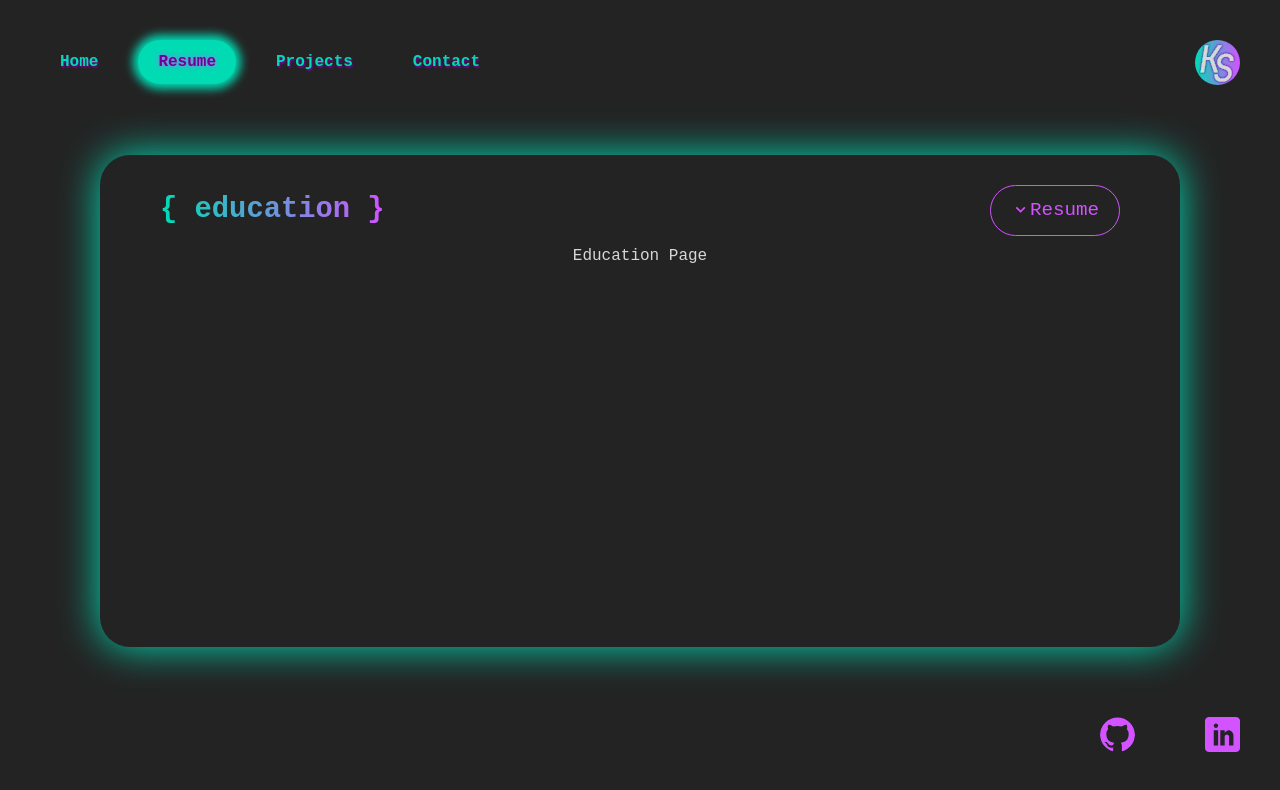
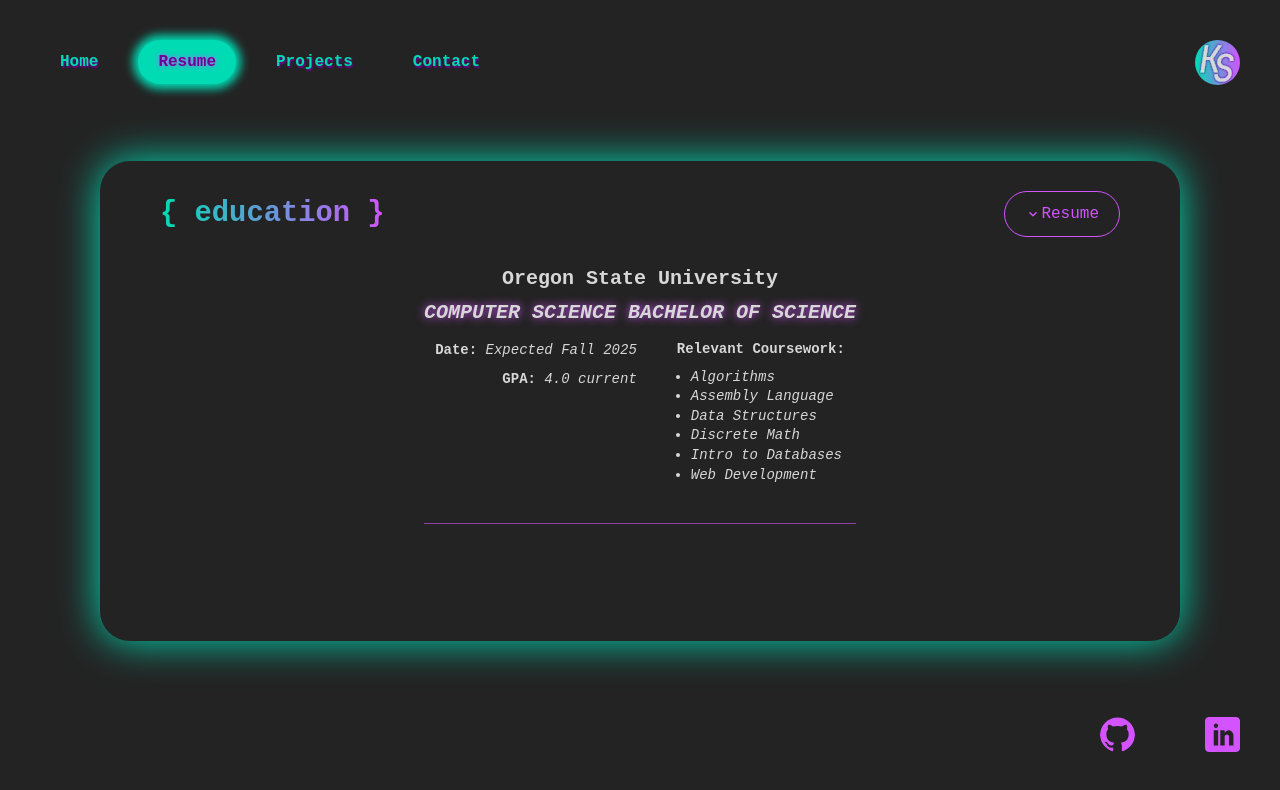
Before and after one commit to SandKat214/Portfolio-Resume, a React (Vite) app in the folder portfolio-site/: page /resume in a window 1280 px wide. Shown: the top 790 px of the page. Built offline with nearby package versions, Linux system fonts and the light colour scheme.

Commit message:
added education page functionality & styling

```diff
--- a/portfolio-site/src/components/Education.jsx
+++ b/portfolio-site/src/components/Education.jsx
@@ -1,8 +1,66 @@
-import { Text } from "@chakra-ui/react";
+/* eslint-disable react/prop-types */
+import {
+    Divider,
+    Flex,
+    Heading,
+    ListItem,
+    Text,
+    UnorderedList,
+    VStack
+} from "@chakra-ui/react";
 
-const Education = () => {
+const Education = ({ items }) => {
+
+    const stackItems = items.map((item, index) => {
+        return(
+            <VStack key={index}>
+                <VStack align='center' gap='15px' pb='30px'>
+                    <VStack gap='10px' textAlign='center'>
+                        <Heading as='h2' color='foreground' size='md'>
+                            {item.school}
+                        </Heading>
+                        <Heading as='h3' size='md' variant='halo'>
+                            {item.degree}
+                        </Heading>
+                    </VStack>
+                    <Flex direction={['column', 'row']} fontSize='14px' fontStyle='italic' fontWeight='100' gap={['15px', '40px']} align='flex-start'>
+                        <VStack justify={['center']} align={['center', 'flex-end']} textAlign={['center', 'right']}>
+                            <Text>
+                                <Text as='span' fontStyle='normal' fontWeight='bold'>Date:</Text>
+                                {" " + item.grad}
+                            </Text>
+                            <Text>
+                                <Text as='span' fontStyle='normal' fontWeight='bold'>GPA:</Text>
+                                {" " + item.gpa}
+                            </Text>
+                        </VStack>
+                        <VStack lineHeight='1.4em' align={['center', 'flex-start']} textAlign='left'>
+                            <Text as='h4' fontStyle='normal' fontWeight='bold'>Relevant Coursework:</Text>
+                            <UnorderedList>
+                                {item.coursework.map((course, index) => {
+                                    return(
+                                        <ListItem key={index}>{course}</ListItem>
+                                    )
+                                })}
+                            </UnorderedList>
+                        </VStack>
+                    </Flex>
+                </VStack>
+                <Divider borderColor='secondary.100' />
+            </VStack>
+        )
+    })
+
     return (
-        <Text>Education Page</Text>
+        <VStack
+            minChildWidth='fit-content'
+            px='60px'
+            spacing='40px'
+            overflowY='auto'
+            scrollBarColor='secondary.100'
+        >
+            {stackItems}
+        </VStack>
     );
 }
 
--- a/portfolio-site/src/components/LocalNav.jsx
+++ b/portfolio-site/src/components/LocalNav.jsx
@@ -30,6 +30,7 @@ const LocalNav = ({ page, setRoute, isLrgScreen }) => {
     return (
         <Flex w='100%' direction={['column-reverse', 'row']} justify='space-between' align='center' gap='20px'>
             <Heading
+                as='h1'
                 variant='gradient'
                 fontSize='1.8em'
             >
--- a/portfolio-site/src/pages/Resume.jsx
+++ b/portfolio-site/src/pages/Resume.jsx
@@ -20,21 +20,23 @@ const Resume = () => {
             as='main'
             variant='greenHalo'
             w={["100%", null, "90%"]}
-            flex={[1]}
-            p='30px 60px'
+            minHeight='60vh'
+            maxHeight={['unset', 'unset', '60vh']}
+            px='60px'
+            overflow='hidden'
         >
             <VStack
-                w='100%'
+                minHeight='60vh'
+                maxHeight={['unset', 'unset', '60vh']}
+                py='30px'
                 maxW='100%'
-                justify='space-between'
-                align='center'
+                gap='30px'
             >
                 <LocalNav page={resume} setRoute={setSection} isLrgScreen={isLrgScreen} />
-                {(section === resume.education) && <Education />}
+                {(section === resume.education) && <Education items={resume.education} />}
                 {(section === resume.experience) && <Experience />}
                 {(section === resume.skills) && <Skills />}
             </VStack>
-
         </Container>
     )
 }
--- a/portfolio-site/src/utils/content.js
+++ b/portfolio-site/src/utils/content.js
@@ -62,9 +62,8 @@ export const resume = {
                 'Discrete Math',
                 'Intro to Databases',
                 'Web Development',
-
             ]
-        )
+        ),
     ],
 
     experience: [
--- a/portfolio-site/src/utils/theme.js
+++ b/portfolio-site/src/utils/theme.js
@@ -28,7 +28,15 @@ const theme = extendTheme({
                 backgroundColor: 'background',
                 color: 'foreground',
             },
-
+            '::-webkit-scrollbar': {
+                width: '3px',
+            },
+            '::-webkit-scrollbar-track': {
+                background: 'secondary.900',
+            },
+            '::-webkit-scrollbar-thumb': {
+                bgColor: 'secondary.100',
+            },
         },
     },
 
@@ -142,7 +150,6 @@ const theme = extendTheme({
                 local: {
                     button: {
                         color: 'secondary.100',
-                        fontSize: '1.2em',
                         px: '20px',
                         py: '10px',
                         borderRadius: '100px',
```
